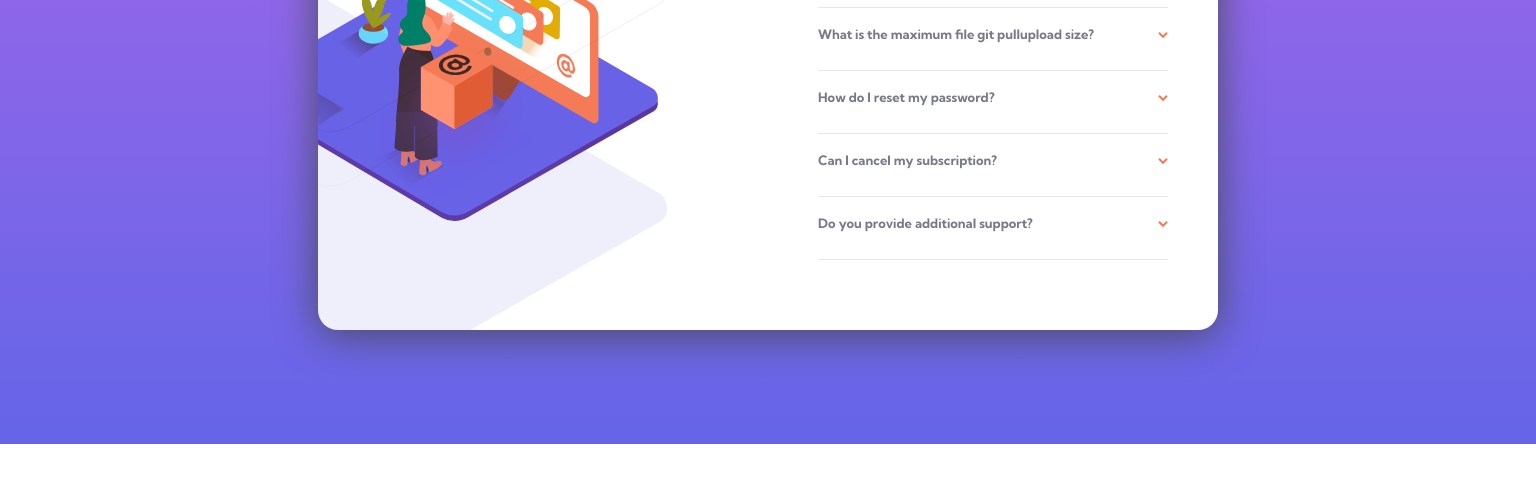
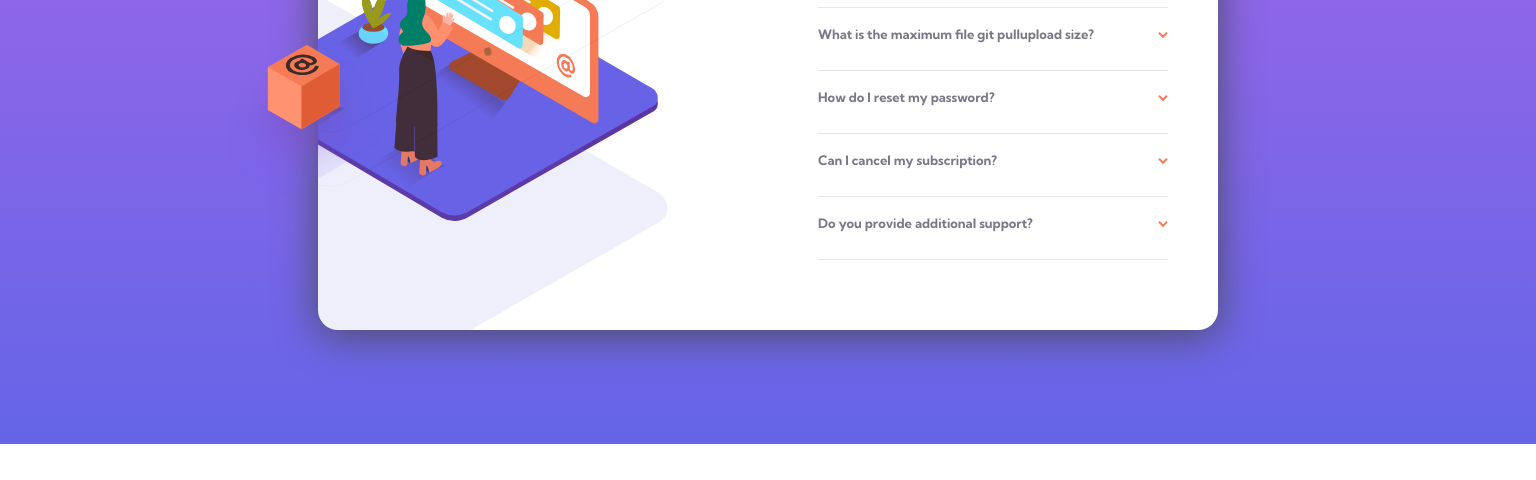
Before and after one commit to nicole-nam/accordian-card, a plain HTML site: page index.html in a window 1536 px wide. Shown: the part 356-836 px from the top of the page. Drawn offline with nearby package versions, Linux system fonts and the light colour scheme.

Commit message:
fix the box position

```diff
--- a/css/styles.css
+++ b/css/styles.css
@@ -149,13 +149,6 @@ hr {
 
 @media only screen and (min-width: 1440px) {
   .accordian-card::before {
-<<<<<<< HEAD
     right: 91%;
-=======
-    transform: scale(0.8, 0.8);
-    right: 74%;
->>>>>>> 9904ba25513a9abe83c3fd9ec247028875377c96
   }
 }
-
-/* https://nicole-nam.github.io/accordian-card/ */
```
